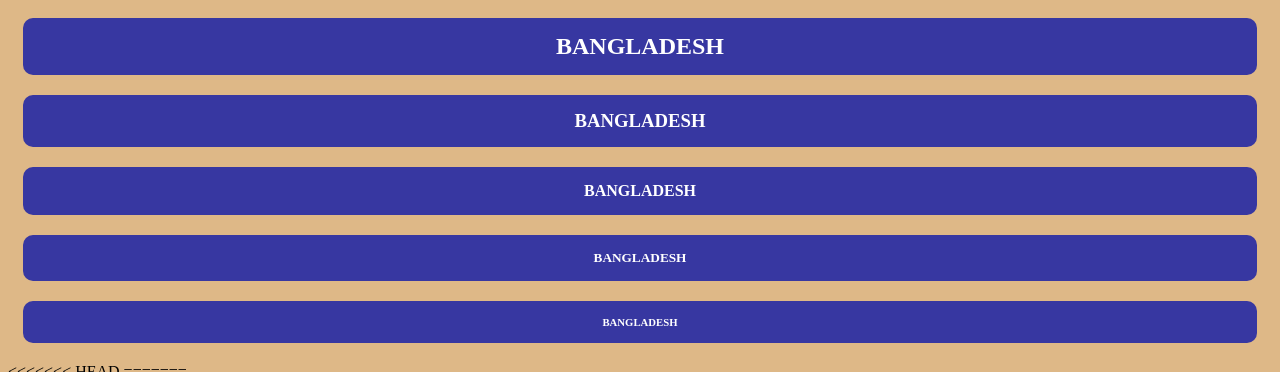
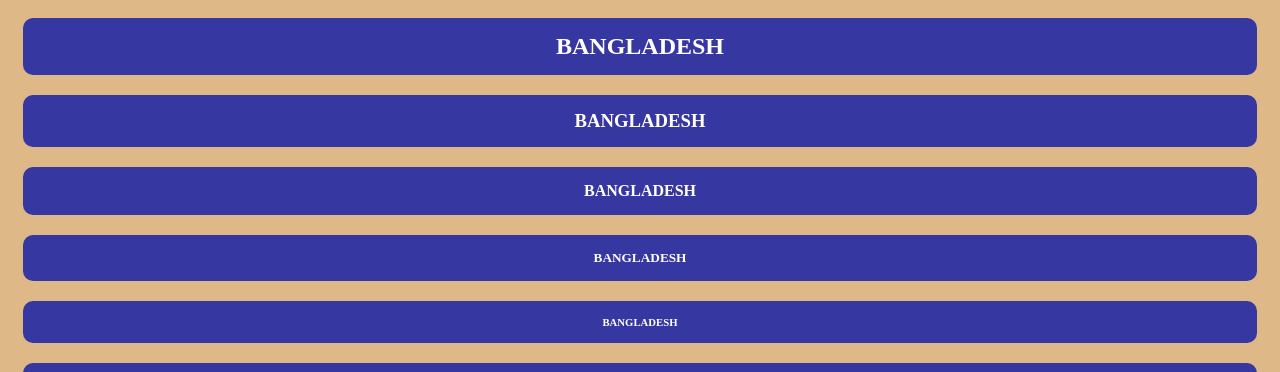
Before and after one commit to hasancoding4/new11011100203, a plain HTML site: page index.html in a window 1280 px wide. Shown: the part 89-461 px from the top of the page. Drawn offline with Linux system fonts and the light colour scheme.

Commit message:
all added

```diff
--- a/index.html
+++ b/index.html
@@ -13,9 +13,6 @@
     <h4>bangladesh</h4>
     <h5>bangladesh</h5>
     <h6>bangladesh</h6>
-<<<<<<< HEAD
-
-=======
      <div class="kijani">
         <h1>Sri Lanka</h1>
         <h2>Sri Lanka</h2>
@@ -26,6 +23,5 @@
         <h2>Sri Lanka</h2>
         <h3>Sri Lanka</h3>
     </div>
->>>>>>> 7c924109cb4f4407589de13e2f0f8d5e24e78501
 </body>
 </html>
```
